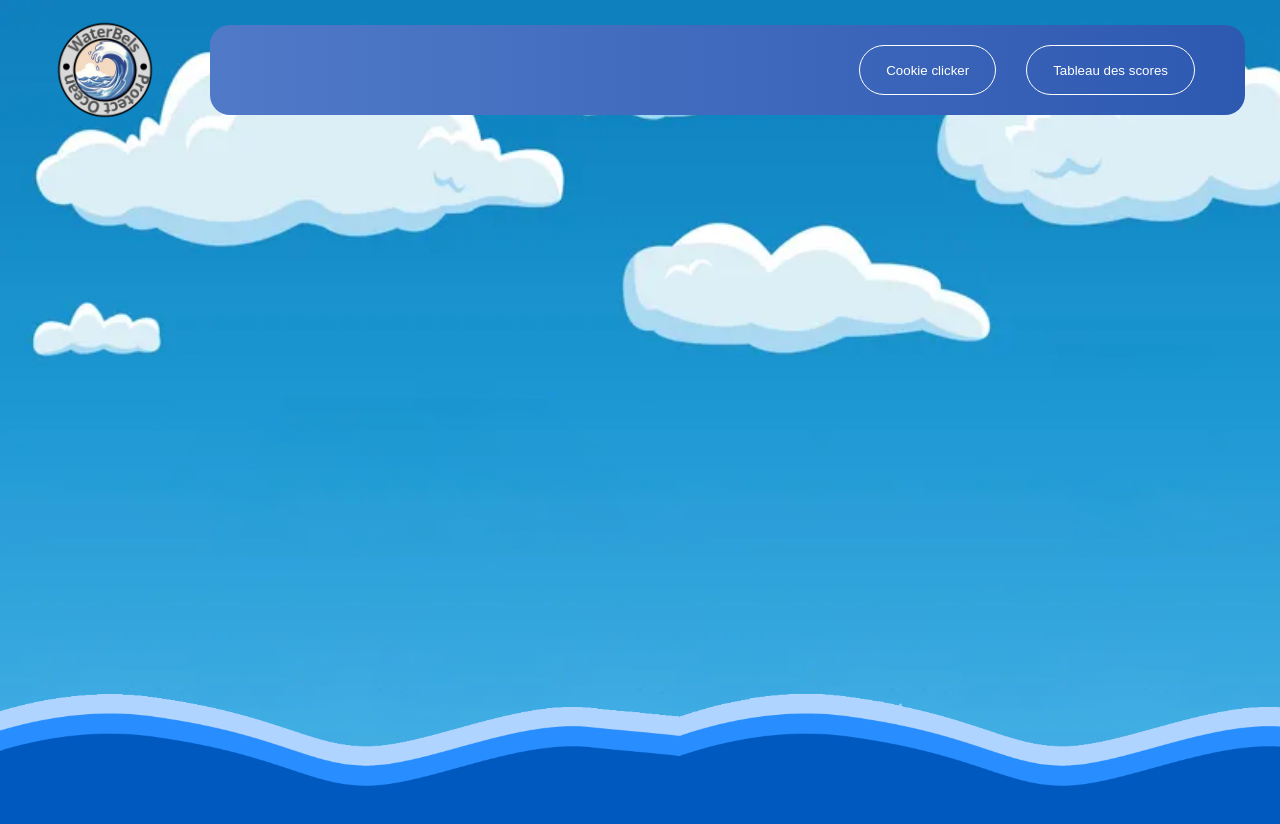
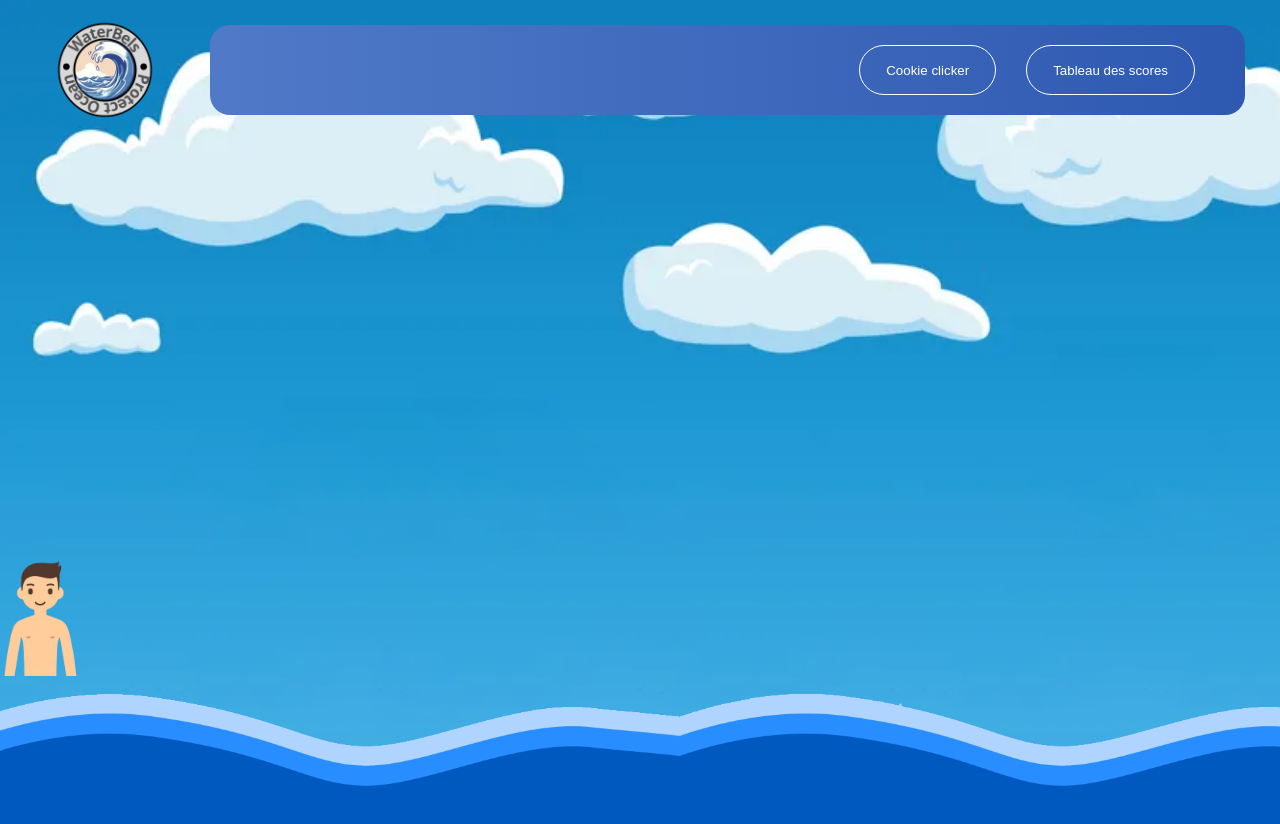
Before and after one commit to painaunoix/Nuit-de-l-info, an Angular app: page / in a window 1280 px wide. Shown: the top 824 px of the page. Built offline with nearby package versions, Linux system fonts and the light colour scheme.

Commit message:
[+][Body] start of body

```diff
--- /dev/null
+++ b/src/app/components/body/body.component.html
@@ -0,0 +1,6 @@
+<div class="body-container">
+    <img
+        width="80px"
+        src="image/body.png"
+    >
+</div>
--- a/src/app/components/sea/sea.component.html
+++ b/src/app/components/sea/sea.component.html
@@ -1,5 +1,6 @@
 <div class="sea-container">
     <div class="top">
+        <app-body/>
         <img
             src="image/background/wave.png"
         >
--- a/src/app/components/sea/sea.component.ts
+++ b/src/app/components/sea/sea.component.ts
@@ -1,8 +1,9 @@
 import { Component } from '@angular/core';
+import { BodyComponent } from '../body/body.component';
 
 @Component({
   selector: 'app-sea',
-  imports: [],
+  imports: [BodyComponent],
   templateUrl: './sea.component.html',
   styleUrl: './sea.component.css'
 })
```
Also changed, not shown: src/app/components/body/body.component.ts (added, +11 -0 lines), public/image/body.png (added), public/image/stock-photo-human-internal-organ-infographic-chart-of-a-stylized-cartoon-man-332598572.jpg (added), src/app/components/body/body.component.css (added).
